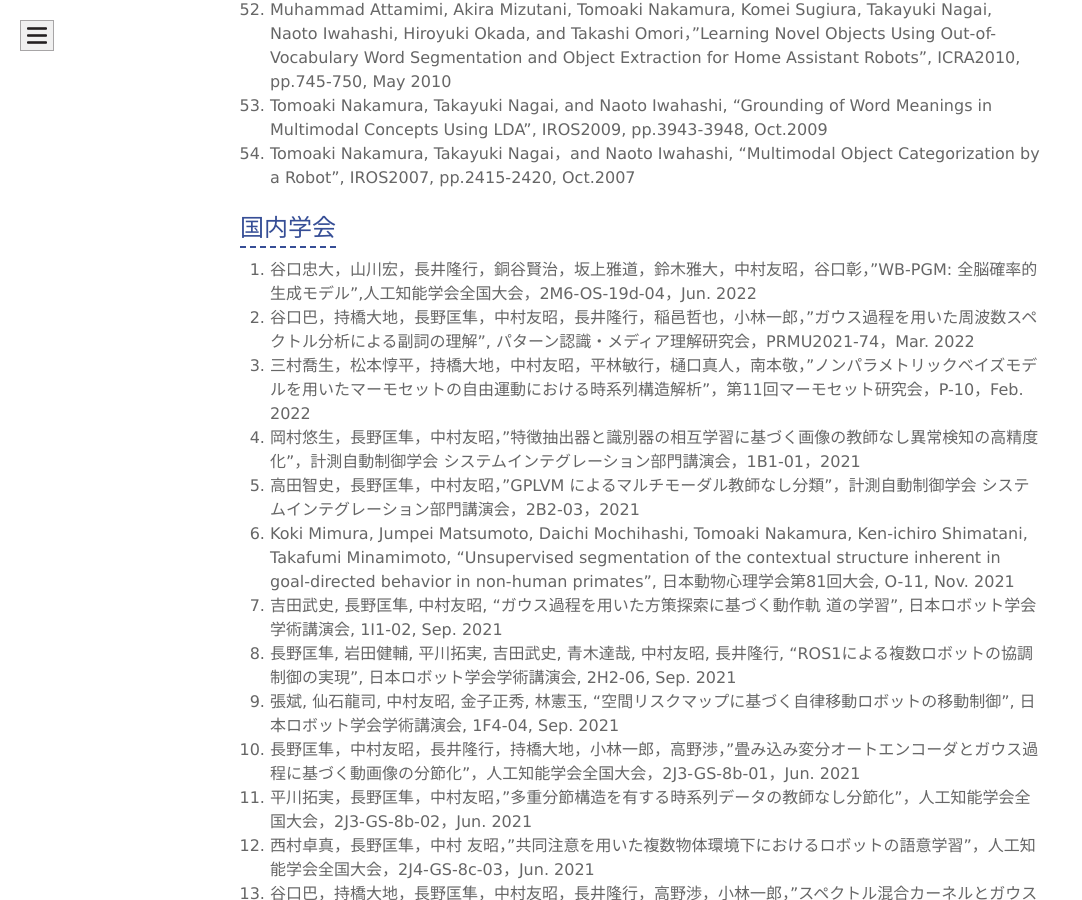
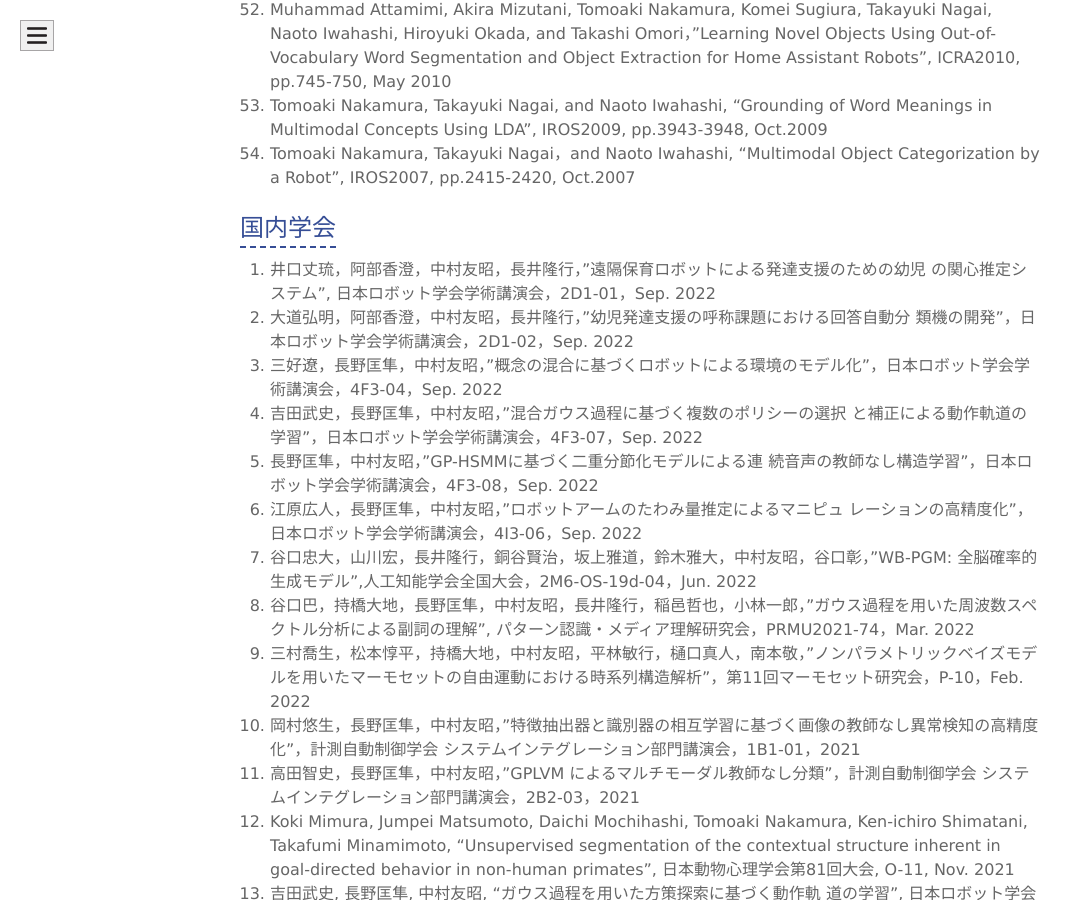
Before and after one commit to naka-lab/naka-lab.github.io, a Jekyll site: the page built from subpages/pub.md, in a window 1280 px wide and 900 px high, scrolled down 8237 px. Shown: the whole window, without its empty margins (0-1082 px from the left). Built offline with Jekyll 4.4.1, drawn with Linux system fonts in a browser that asks for light colours.

Commit message:
Update pub.md

```diff
--- a/subpages/pub.md
+++ b/subpages/pub.md
@@ -135,6 +135,12 @@ Signal Processing, pp. 13-16, Feb. 2020
 
 
 ## 国内学会
+1. 井口丈琉，阿部香澄，中村友昭，長井隆行，"遠隔保育ロボットによる発達支援のための幼児 の関心推定システム", 日本ロボット学会学術講演会，2D1-01，Sep. 2022
+1. 大道弘明，阿部香澄，中村友昭，長井隆行，"幼児発達支援の呼称課題における回答自動分 類機の開発"，日本ロボット学会学術講演会，2D1-02，Sep. 2022
+1. 三好遼，長野匡隼，中村友昭，"概念の混合に基づくロボットによる環境のモデル化"，日本ロボット学会学術講演会，4F3-04，Sep. 2022
+1. 吉田武史，長野匡隼，中村友昭，"混合ガウス過程に基づく複数のポリシーの選択 と補正による動作軌道の学習"，日本ロボット学会学術講演会，4F3-07，Sep. 2022
+1. 長野匡隼，中村友昭，"GP-HSMMに基づく二重分節化モデルによる連 続音声の教師なし構造学習"，日本ロボット学会学術講演会，4F3-08，Sep. 2022
+1. 江原広人，長野匡隼，中村友昭，"ロボットアームのたわみ量推定によるマニピュ レーションの高精度化"，日本ロボット学会学術講演会，4I3-06，Sep. 2022
 1. 谷口忠大，山川宏，長井隆行，銅谷賢治，坂上雅道，鈴木雅大，中村友昭，谷口彰，"WB-PGM: 全脳確率的生成モデル",人工知能学会全国大会，2M6-OS-19d-04，Jun. 2022
 3. 谷口巴，持橋大地，長野匡隼，中村友昭，長井隆行，稲邑哲也，小林一郎，"ガウス過程を用いた周波数スペクトル分析による副詞の理解", パターン認識・メディア理解研究会，PRMU2021-74，Mar. 2022
 4. 三村喬生，松本惇平，持橋大地，中村友昭，平林敏行，樋口真人，南本敬，"ノンパラメトリックベイズモデルを用いたマーモセットの自由運動における時系列構造解析"，第11回マーモセット研究会，P-10，Feb. 2022
```
